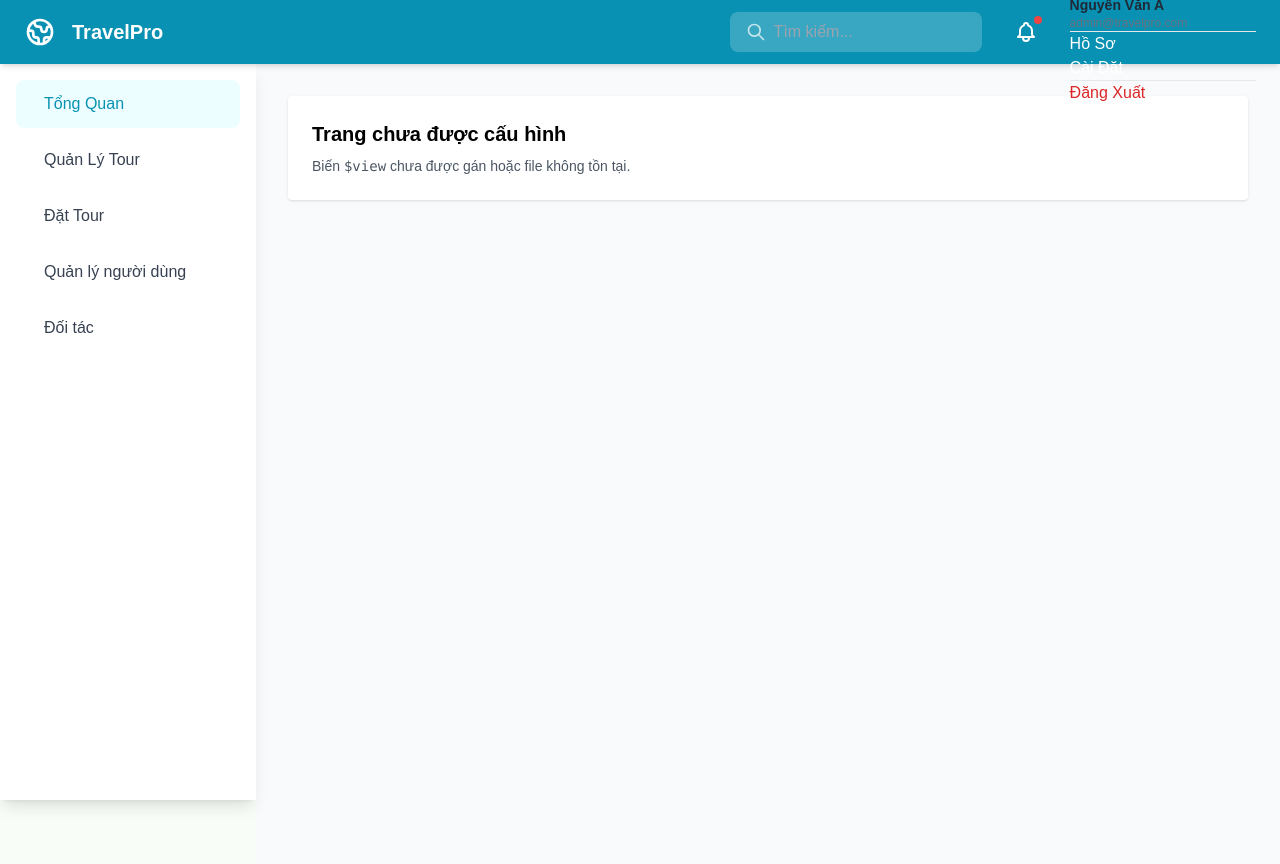
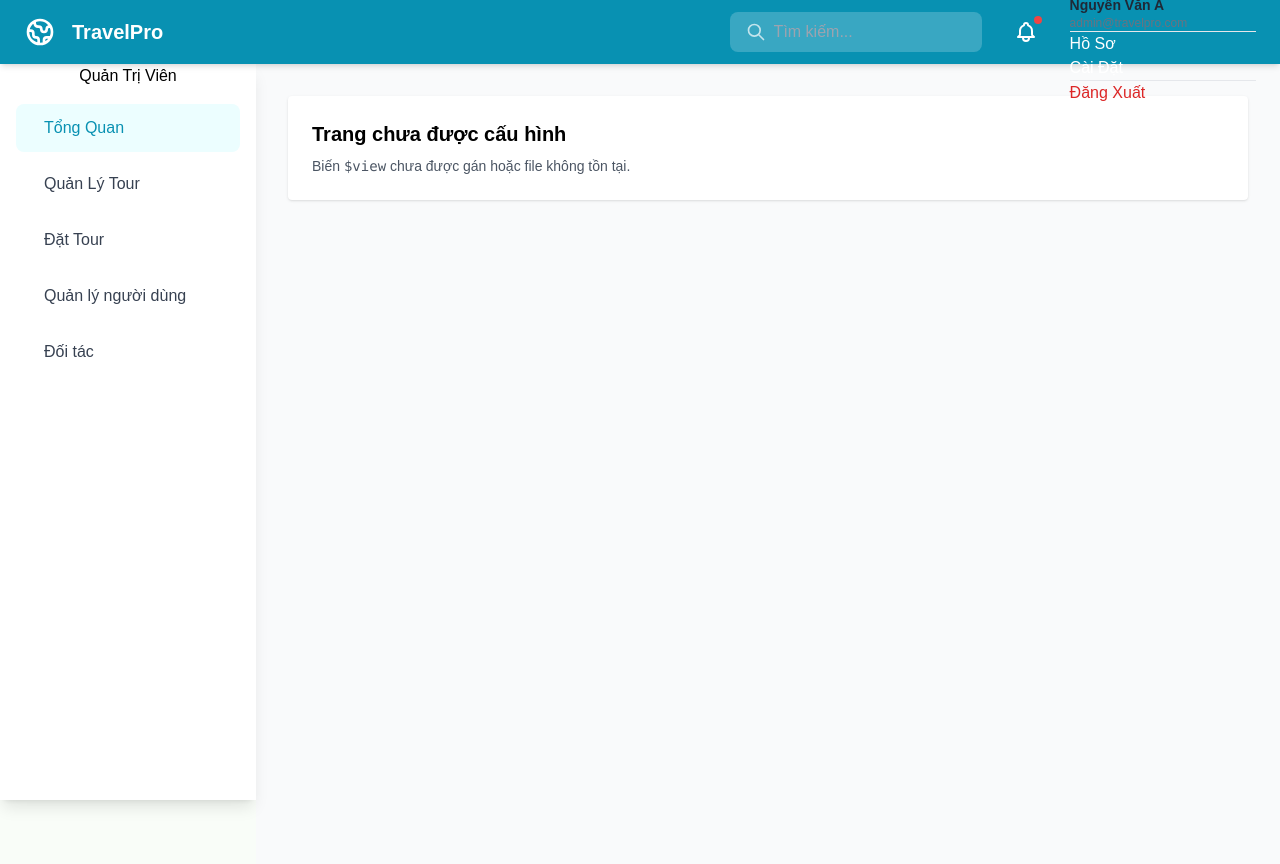
Before and after one commit to vietit132006/web_quan_ly_tour, a PHP site: page /PHP1_BaseMVC_Exam/views/layout/admin/master.php in a window 1280 px wide. Run offline with PHP 8.4, Linux system fonts and the light colour scheme; some libraries are stand-ins or nearby versions.

Commit message:
sửa sidebar

```diff
--- a/views/layout/admin/sidebar.php
+++ b/views/layout/admin/sidebar.php
@@ -11,8 +11,9 @@ $listActions = [
 ?>
 
 <aside class="fixed top-16 left-0 bottom-0 w-64 bg-white shadow-lg overflow-y-auto">
+  <h1 class="fs-3 fw-bold text-center">Quản Trị Viên</h1>
+
   <nav class="p-4 space-y-2">
-
 
     <?php foreach ($listActions as $item): ?>
       <?php $isActive = in_array($currentAction, $item['action']); ?>
--- a/views/layout/tour_guide/sidebar.php
+++ b/views/layout/tour_guide/sidebar.php
@@ -6,6 +6,9 @@ $listActions = [
 ?>
 
 <aside class="fixed top-16 left-0 bottom-0 w-64 bg-white shadow-lg overflow-y-auto">
+  <h1 class="fs-3 fw-bold text-center">Hướng Dẫn Viên</h1>
+
+
   <nav class="p-4 space-y-2">
 
 
```
